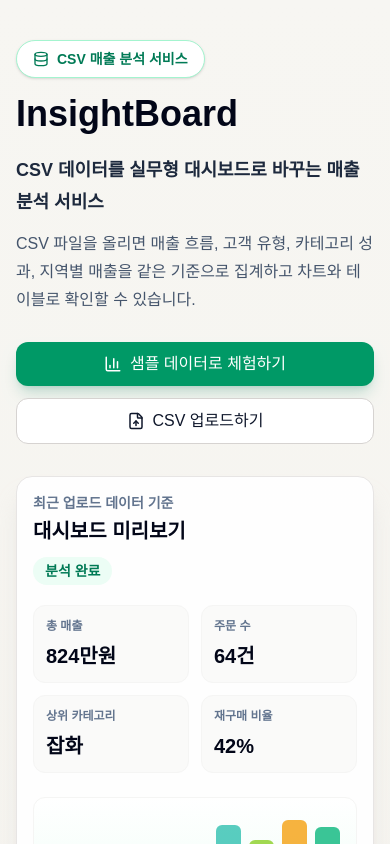
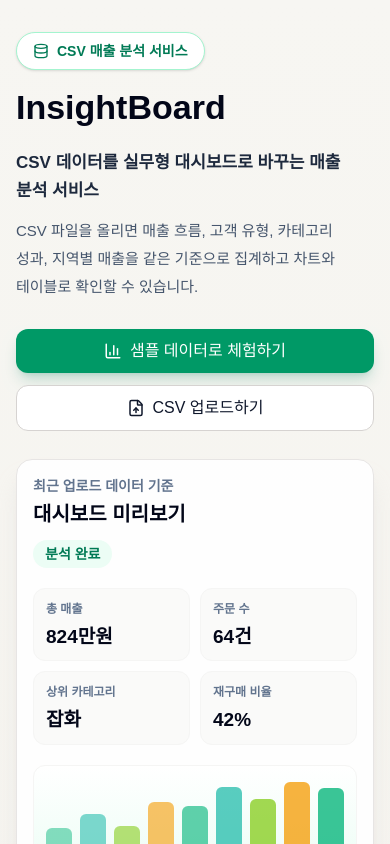
Before and after one commit to ajttk369/InsightBoard, a Next.js app: page / in a window 390 px wide. Shown: the top 844 px of the page. Built offline with nearby package versions, Linux system fonts and the light colour scheme.

Commit message:
Improve mobile sample flow

```diff
--- a/app/page.tsx
+++ b/app/page.tsx
@@ -123,6 +123,13 @@ export default function Home() {
     setFilters(emptyFilters);
   };
 
+  const loadSampleAndMoveToDashboard = () => {
+    loadSample();
+    window.setTimeout(() => {
+      uploadRef.current?.scrollIntoView({ behavior: "smooth", block: "start" });
+    }, 50);
+  };
+
   const handleFile = async (file: File) => {
     if (!file.name.toLowerCase().endsWith(".csv")) {
       setError("CSV 파일만 업로드할 수 있습니다. 필수 컬럼 형식을 확인해주세요.");
@@ -173,7 +180,7 @@ export default function Home() {
 
   return (
     <main className="mx-auto min-w-0 max-w-[1440px] px-4 pb-14 sm:px-6 lg:px-10">
-      <Hero onSample={loadSample} onUploadFocus={() => uploadRef.current?.scrollIntoView({ behavior: "smooth" })} />
+      <Hero onSample={loadSampleAndMoveToDashboard} onUploadFocus={() => uploadRef.current?.scrollIntoView({ behavior: "smooth" })} />
 
       <div ref={uploadRef}>
         <UploadPanel
--- a/components/Hero.tsx
+++ b/components/Hero.tsx
@@ -14,17 +14,17 @@ const previewMetrics = [
 
 export function Hero({ onSample, onUploadFocus }: HeroProps) {
   return (
-    <section className="grid min-w-0 gap-8 py-10 sm:gap-10 sm:py-12 lg:grid-cols-[minmax(0,1fr)_minmax(380px,0.95fr)] lg:items-center">
+    <section className="grid min-w-0 gap-7 py-8 sm:gap-10 sm:py-12 lg:grid-cols-[minmax(0,1fr)_minmax(380px,0.95fr)] lg:items-center">
       <div className="min-w-0">
         <div className="mb-4 inline-flex max-w-full items-center gap-2 rounded-full border border-emerald-200 bg-white px-4 py-2 text-sm font-semibold text-emerald-700 shadow-sm">
           <Database size={16} />
           <span className="truncate">CSV 매출 분석 서비스</span>
         </div>
-        <h1 className="text-4xl font-bold tracking-normal text-slate-950 sm:text-5xl">InsightBoard</h1>
-        <p className="mt-5 max-w-2xl text-lg font-semibold leading-8 text-slate-800 sm:text-xl">
+        <h1 className="text-[34px] font-bold leading-tight tracking-normal text-slate-950 sm:text-5xl">InsightBoard</h1>
+        <p className="mt-5 max-w-[21rem] break-keep text-[17px] font-semibold leading-7 text-slate-800 sm:max-w-2xl sm:text-xl sm:leading-8">
           CSV 데이터를 실무형 대시보드로 바꾸는 매출 분석 서비스
         </p>
-        <p className="mt-3 max-w-3xl leading-7 text-slate-600">
+        <p className="mt-3 max-w-[22rem] break-keep text-[15px] leading-7 text-slate-600 sm:max-w-3xl sm:text-base">
           CSV 파일을 올리면 매출 흐름, 고객 유형, 카테고리 성과, 지역별 매출을 같은 기준으로 집계하고 차트와 테이블로 확인할 수 있습니다.
         </p>
         <div className="mt-7 flex flex-col gap-3 sm:flex-row sm:flex-wrap">
@@ -55,15 +55,15 @@ export function Hero({ onSample, onUploadFocus }: HeroProps) {
           </div>
           <div className="w-fit whitespace-nowrap rounded-full bg-emerald-50 px-3 py-1 text-sm font-semibold text-emerald-700">분석 완료</div>
         </div>
-        <div className="mt-5 grid grid-cols-2 gap-3">
+        <div className="mt-5 grid grid-cols-2 gap-2.5 sm:gap-3">
           {previewMetrics.map(([label, value]) => (
             <div key={label} className="min-w-0 rounded-xl border border-stone-100 bg-stone-50 p-3 sm:p-4">
               <p className="text-xs font-semibold text-slate-500">{label}</p>
-              <p className="mt-2 break-keep text-xl font-bold text-slate-950 sm:text-2xl">{value}</p>
+              <p className="mt-2 break-keep text-[19px] font-bold leading-tight text-slate-950 sm:text-2xl">{value}</p>
             </div>
           ))}
         </div>
-        <div className="mt-6 h-36 rounded-xl border border-stone-100 bg-gradient-to-b from-white to-emerald-50 p-4">
+        <div className="mt-5 h-28 rounded-xl border border-stone-100 bg-gradient-to-b from-white to-emerald-50 p-3 sm:mt-6 sm:h-36 sm:p-4">
           <div className="flex h-full items-end gap-2">
             {[42, 58, 44, 72, 68, 90, 76, 95, 88].map((height, index) => (
               <div
```
